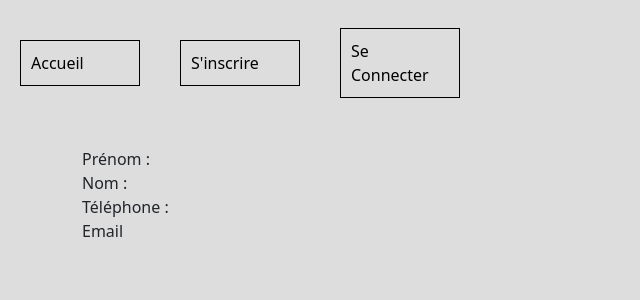
After one commit to SandrineTiss/TeamFourSortir.com, a Symfony app: template templates/participation/profil.html.twig in a window 1280 px wide. The commit adds this page. Shown: the top 300 px of the page, without its empty margins (0-640 px from the left). Run offline with Twig, Linux system fonts and the light colour scheme; the template is opened without the code that fills it, so the values that code supplies are empty; some libraries are stand-ins or nearby versions.

Commit message:
affichage profil participant à une sortie en cours

```diff
--- a/public/css/participation.css
+++ b/public/css/participation.css
@@ -34,7 +34,10 @@ button
     border: black;
     border-style: solid;
     border-width: 1px;
-    width : 100%;
+    text-align: center;
+    font-size: 28px;
+    padding: 20px;
+    width: 100%;
 }
 
 .form
--- /dev/null
+++ b/templates/participation/profil.html.twig
@@ -0,0 +1,47 @@
+{% extends 'base.html.twig' %}
+
+{% block title %}Inscription{% endblock %}
+
+{% block stylesheets %}
+    <link rel="stylesheet" href="{{  asset('css/participation.css') }}">
+{% endblock %}
+
+{% block body %}
+    <h1>{{ participant.pseudo }}</h1>
+    <div class="container">
+        <div class="col">
+
+
+        </div>
+        <div class="col">
+            <table>
+                <tr>
+                    <td>Prénom :</td>
+                    <td>{{ participant.prenom }}</td>
+                </tr>
+                <tr>
+                    <td>Nom :</td>
+                    <td>{{ participant.nom }}</td>
+                </tr>
+                <tr>
+                    <td>Téléphone :</td>
+                    <td>{{ participant.telephone }}</td>
+                </tr>
+                <tr>
+                    <td>Email</td>
+                    <td>{{ participant.email }}</td>
+                </tr>
+                <tr>
+                    <td></td>
+                    <td></td>
+                </tr>
+
+            </table>
+
+        </div>
+
+
+
+    </div>
+
+{% endblock %}
```
Also changed, not shown: src/Controller/profilController.php (+14 -0 lines), templates/participation/inscription.html.twig (+2 -6 lines).
